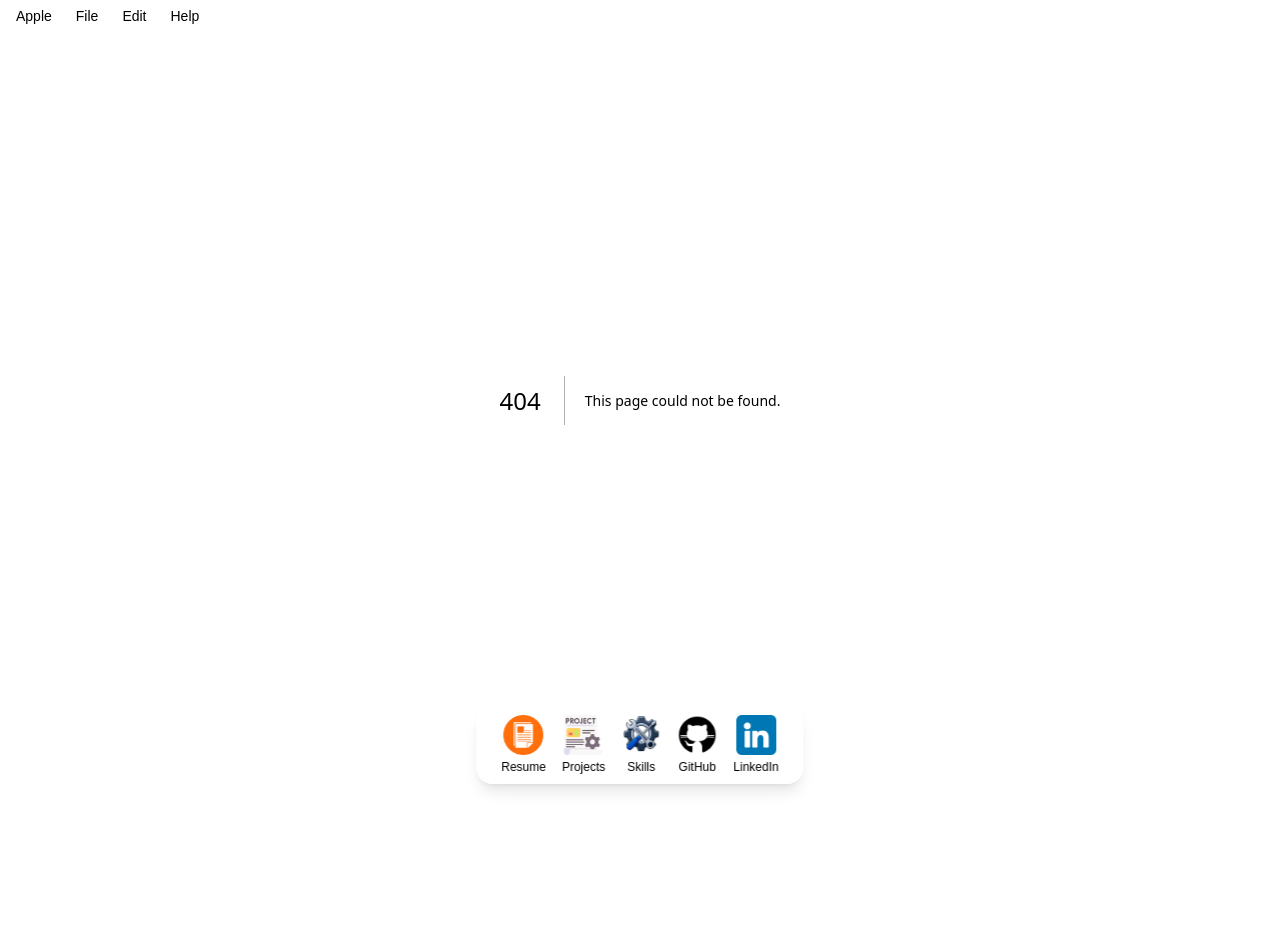
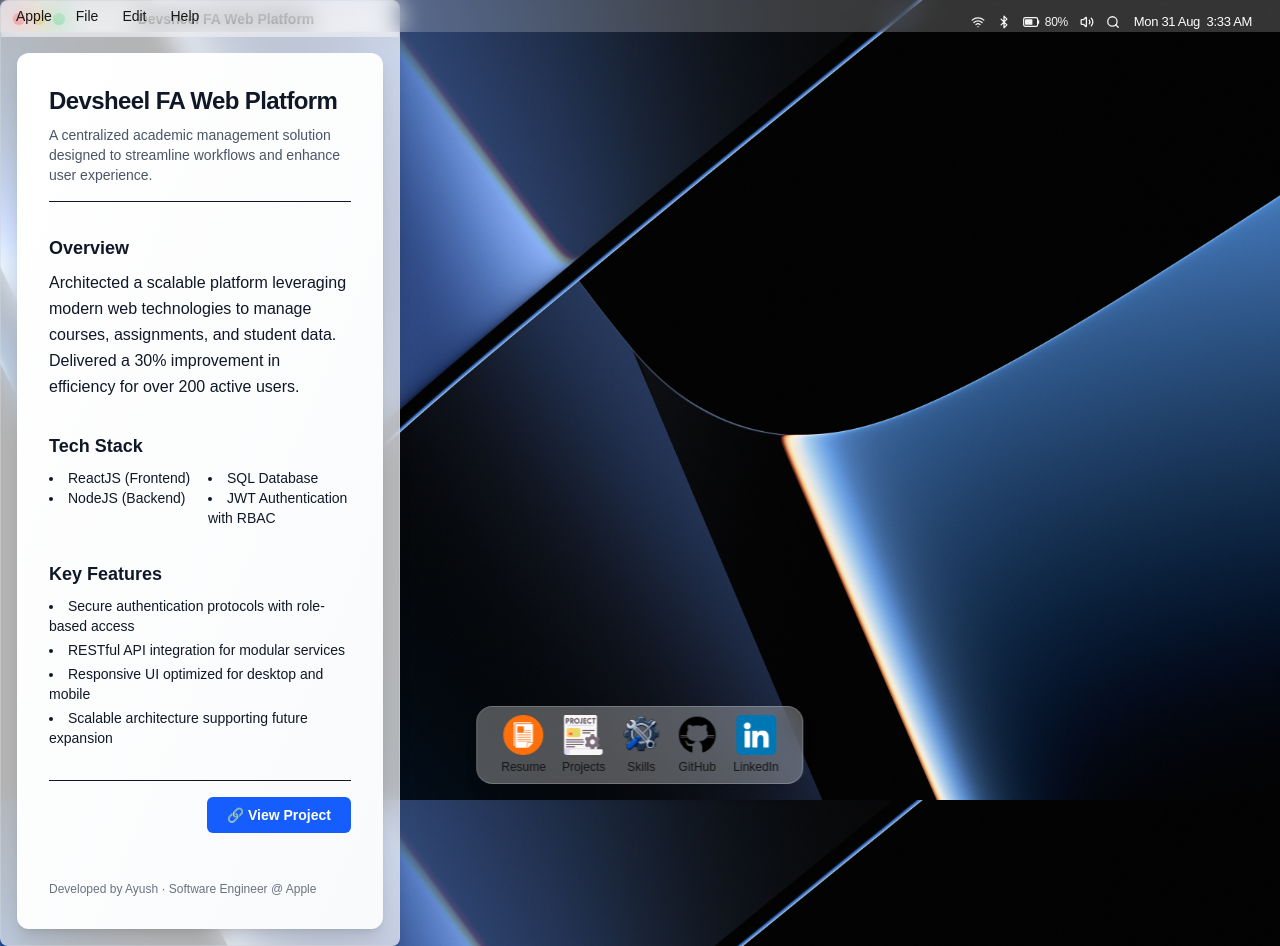
Before and after one commit to ayushnegiexe/portfolio, a Next.js app: page /projects/devsheel in a window 1280 px wide. Before the commit this address had no page. Before the commit the page ends 800 px from the top, so only its background shows below. Built offline with nearby package versions, Linux system fonts and the light colour scheme.

Commit message:
Initial commit with Finder grid

```diff
--- /dev/null
+++ b/app/projects/devsheel/page.tsx
@@ -0,0 +1,73 @@
+"use client";
+
+import Window from "@/components/Window";
+
+export default function DevsheelPage() {
+  return (
+    <main className="h-screen bg-transparent">
+      <Window title="Devsheel FA Web Platform">
+        <div className="p-8 space-y-8 text-gray-900 bg-gradient-to-br from-white to-gray-50 rounded-xl shadow-lg">
+          {/* Header */}
+          <header className="border-b pb-4">
+            <h1 className="text-2xl font-bold tracking-tight">Devsheel FA Web Platform</h1>
+            <p className="mt-2 text-sm text-gray-600">
+              A centralized academic management solution designed to streamline workflows and enhance user experience.
+            </p>
+          </header>
+
+          {/* Overview */}
+          <section>
+            <h2 className="text-lg font-semibold mb-2">Overview</h2>
+            <p className="leading-relaxed">
+              Architected a scalable platform leveraging modern web technologies to manage courses, assignments,
+              and student data. Delivered a 30% improvement in efficiency for over 200 active users.
+            </p>
+          </section>
+
+          {/* Tech Stack */}
+          <section>
+            <h2 className="text-lg font-semibold mb-2">Tech Stack</h2>
+            <div className="grid grid-cols-2 gap-4 text-sm">
+              <ul className="list-disc list-inside">
+                <li>ReactJS (Frontend)</li>
+                <li>NodeJS (Backend)</li>
+              </ul>
+              <ul className="list-disc list-inside">
+                <li>SQL Database</li>
+                <li>JWT Authentication with RBAC</li>
+              </ul>
+            </div>
+          </section>
+
+          {/* Key Features */}
+          <section>
+            <h2 className="text-lg font-semibold mb-2">Key Features</h2>
+            <ul className="list-disc list-inside space-y-1 text-sm">
+              <li>Secure authentication protocols with role-based access</li>
+              <li>RESTful API integration for modular services</li>
+              <li>Responsive UI optimized for desktop and mobile</li>
+              <li>Scalable architecture supporting future expansion</li>
+            </ul>
+          </section>
+
+          {/* View Project Button */}
+          <div className="pt-4 border-t flex justify-end">
+            <a
+              href="https://github.com/yourusername/devsheel-platform" // replace with your repo/demo link
+              target="_blank"
+              rel="noopener noreferrer"
+              className="px-5 py-2 bg-blue-600 text-white text-sm font-semibold rounded-md hover:bg-blue-700 transition"
+            >
+              🔗 View Project
+            </a>
+          </div>
+
+          {/* Footer */}
+          <footer className="pt-4 text-xs text-gray-500">
+            <p>Developed by Ayush · Software Engineer @ Apple</p>
+          </footer>
+        </div>
+      </Window>
+    </main>
+  );
+}
--- /dev/null
+++ b/app/projects/lexical-analyzer/page.tsx
@@ -0,0 +1,33 @@
+"use client";
+
+import Window from "@/components/Window";
+
+export default function LexicalAnalyzerPage() {
+  return (
+    <main className="h-screen bg-transparent">
+      <Window title="Lexical Analyzer">
+        <div className="p-6 space-y-6 text-sm text-gray-800">
+          <h1 className="text-xl font-bold">Lexical Analyzer</h1>
+          <p>
+            Engineered a pattern-matching lexical analyzer using Lex to scan source code and extract tokens,
+            including keywords, identifiers, and operators.
+          </p>
+
+          <h2 className="font-semibold">Tech Stack</h2>
+          <ul className="list-disc list-inside">
+            <li>Lex</li>
+            <li>C</li>
+            <li>Data Structures</li>
+          </ul>
+
+          <h2 className="font-semibold">Highlights</h2>
+          <ul className="list-disc list-inside">
+            <li>Error handling mechanisms</li>
+            <li>Validated syntactical structures</li>
+            <li>Generated clean token streams for compiler processing</li>
+          </ul>
+        </div>
+      </Window>
+    </main>
+  );
+}
--- /dev/null
+++ b/app/projects/resume-analyzer/page.tsx
@@ -0,0 +1,33 @@
+"use client";
+
+import Window from "@/components/Window";
+
+export default function ResumeAnalyzerPage() {
+  return (
+    <main className="h-screen bg-transparent">
+      <Window title="AI Resume Analyzer">
+        <div className="p-6 space-y-6 text-sm text-gray-800">
+          <h1 className="text-xl font-bold">AI Resume Analyzer</h1>
+          <p>
+            Developed a full-stack resume evaluation application that parses resumes against target job descriptions,
+            scoring keyword density and skill alignment.
+          </p>
+
+          <h2 className="font-semibold">Tech Stack</h2>
+          <ul className="list-disc list-inside">
+            <li>Frontend: ReactJS</li>
+            <li>Backend: NodeJS</li>
+            <li>AI/NLP: Python</li>
+          </ul>
+
+          <h2 className="font-semibold">Highlights</h2>
+          <ul className="list-disc list-inside">
+            <li>Automated missing skill detection</li>
+            <li>Optimized ATS parsing accuracy</li>
+            <li>Real-time analytical feedback</li>
+          </ul>
+        </div>
+      </Window>
+    </main>
+  );
+}
--- /dev/null
+++ b/app/projects/ticket-assistant/page.tsx
@@ -0,0 +1,33 @@
+"use client";
+
+import Window from "@/components/Window";
+
+export default function TicketAssistantPage() {
+  return (
+    <main className="h-screen bg-transparent">
+      <Window title="AI Ticket Assistant">
+        <div className="p-6 space-y-6 text-sm text-gray-800">
+          <h1 className="text-xl font-bold">AI Ticket Assistant</h1>
+          <p>
+            Built a support ticket platform using AI to classify incoming issues, assign priority levels,
+            and generate automated response drafts.
+          </p>
+
+          <h2 className="font-semibold">Tech Stack</h2>
+          <ul className="list-disc list-inside">
+            <li>Frontend: ReactJS</li>
+            <li>Backend: NodeJS</li>
+            <li>Architecture: Microservices</li>
+          </ul>
+
+          <h2 className="font-semibold">Features</h2>
+          <ul className="list-disc list-inside">
+            <li>Complete CRUD functionality</li>
+            <li>Token-based authentication</li>
+            <li>Interactive dashboard for administrators</li>
+          </ul>
+        </div>
+      </Window>
+    </main>
+  );
+}
--- a/components/Finder.tsx
+++ b/components/Finder.tsx
@@ -5,6 +5,11 @@ import type { JSX } from "react";
 
 import Window from "@/components/Window";
 import FileIcon from "@/components/FileIcon";
+import ResumePage from "@/app/resume/page";
+import DevsheelPage from "@/app/projects/devsheel/page";
+import ResumeAnalyzerPage from "@/app/projects/resume-analyzer/page";
+import TicketAssistantPage from "@/app/projects/ticket-assistant/page";
+import LexicalAnalyzerPage from "@/app/projects/lexical-analyzer/page";
 
 interface FinderProps {
   active: string | null;
@@ -18,6 +23,7 @@ export default function Finder({ active, onClose }: FinderProps) {
   useEffect(() => setMounted(true), []);
   if (!mounted || !active) return null;
 
+  // 1️⃣ Folder windows (what icons show inside each folder)
   const windows: Record<string, JSX.Element> = {
     Resume: (
       <div className="grid grid-cols-4 gap-4 p-4">
@@ -30,82 +36,41 @@ export default function Finder({ active, onClose }: FinderProps) {
     ),
     Projects: (
       <div className="grid grid-cols-4 gap-4 p-4">
-        <FileIcon
-          name="Project1.js"
-          type="code"
-          onOpen={() => setOpenedFiles((prev) => [...prev, "Project1.js"])}
-        />
-        <FileIcon
-          name="Project2.js"
-          type="code"
-          onOpen={() => setOpenedFiles((prev) => [...prev, "Project2.js"])}
-        />
-        <FileIcon
-          name="Portfolio.png"
-          type="image"
-          onOpen={() => setOpenedFiles((prev) => [...prev, "Portfolio.png"])}
-        />
+        {/* Project FileIcons here */}
       </div>
     ),
-    Skills: (
-      <div className="grid grid-cols-4 gap-4 p-4">
-        <FileIcon
-          name="Skills.txt"
-          type="text"
-          onOpen={() => setOpenedFiles((prev) => [...prev, "Skills.txt"])}
-        />
-      </div>
-    ),
-    "About Me": <p>About me content here</p>,
-    Contact: <p>Contact form or info here</p>,
-    "Download Resume": <p>Download link or PDF here</p>,
-    "Portfolio Guide": <p>Guide content here</p>,
+    // other folders...
   };
 
-  const fileContents: Record<string, JSX.Element> = {
-    "Resume.pdf": (
-      <div className="p-4 text-sm text-black bg-white rounded-md">
-        <h2 className="font-bold mb-2">Ayush — Resume</h2>
-        <ul className="list-disc list-inside">
-          <li>Software Engineer at Apple</li>
-          <li>Full‑stack developer (React, Node.js, TypeScript)</li>
-          <li>Advanced in C, JavaScript, Algorithm design</li>
-          <li>Experience with NextAuth, Jest, OAuth debugging</li>
-        </ul>
-      </div>
-    ),
-    "Project1.js": (
-      <pre className="p-4 text-xs bg-black text-green-400 rounded-md overflow-auto">
-{`function helloWorld() {
-  console.log("Hello, world!");
-}`}
-      </pre>
-    ),
-    "Project2.js": (
-      <pre className="p-4 text-xs bg-black text-green-400 rounded-md overflow-auto">
-{`export default function Portfolio() {
-  return <div>My Portfolio Project</div>;
-}`}
-      </pre>
-    ),
-    "Portfolio.png": (
-      <div className="p-4">
-        <p className="text-sm text-black">Image preview placeholder for Portfolio.png</p>
-      </div>
-    ),
-    "Skills.txt": (
-      <div className="p-4 text-sm text-black bg-white rounded-md">
-        <p>Skills:</p>
-        <ul className="list-disc list-inside">
-          <li>React.js, Next.js</li>
-          <li>Node.js, TypeScript</li>
-          <li>Algorithmic problem solving</li>
-          <li>Frontend UI/UX design</li>
-        </ul>
-      </div>
-    ),
-  };
+const fileContents: Record<string, JSX.Element> = {
+ "Resume.pdf": (
+  <div className="p-4 h-[80vh] flex flex-col gap-4">
+    <iframe
+      src="/resume.pdf"
+      className="w-full flex-1 border rounded-md shadow-sm"
+    />
 
+    <div className="flex justify-end">
+      <a
+        href="/resume.pdf"
+        download
+        className="px-4 py-2 bg-gray-200 text-gray-800 text-sm font-medium rounded-md hover:bg-gray-300 transition"
+      >
+        ⬇️ Download
+      </a>
+    </div>
+  </div>
+),
+
+
+
+  "Project1.js": <DevsheelPage />,
+  "Project2.js": <ResumeAnalyzerPage />,
+  "Portfolio.png": <TicketAssistantPage />,
+  "Skills.txt": <LexicalAnalyzerPage />,
+};
+
+  // 3️⃣ Rendering Finder UI
   return (
     <div className="absolute inset-0 pointer-events-none z-30">
       {/* Finder window */}
```
Also changed, not shown: 1 other file (tests, documents, lock files or other folders).
